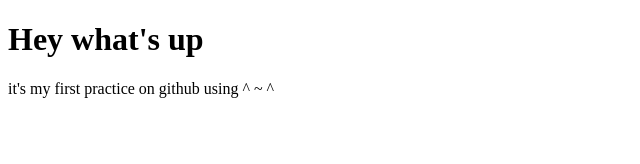
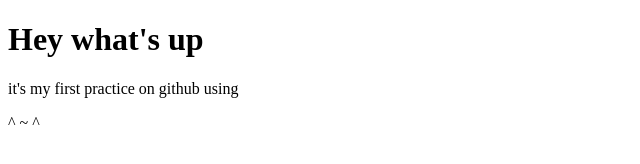
Before and after one commit to Rose-Allen/Sakuta-Azusagawa, a plain HTML site: page index.html in a window 1280 px wide. Shown: the full height of the page, 0-640 px from the left. Drawn offline with Linux system fonts and the light colour scheme.

Commit message:
secondPrnvim commit

```diff
--- a/index.html
+++ b/index.html
@@ -8,8 +8,8 @@
 </head>
 <body>
     <h1>Hey what's up</h1>
-	<p>it's my first practice on github using ^ ~ ^ </p>
-
+	<p>it's my first practice on github using</p>
+    <p> ^ ~ ^ </p>
 
 <script src="src/js/script.js"></script>
 </body>
```
